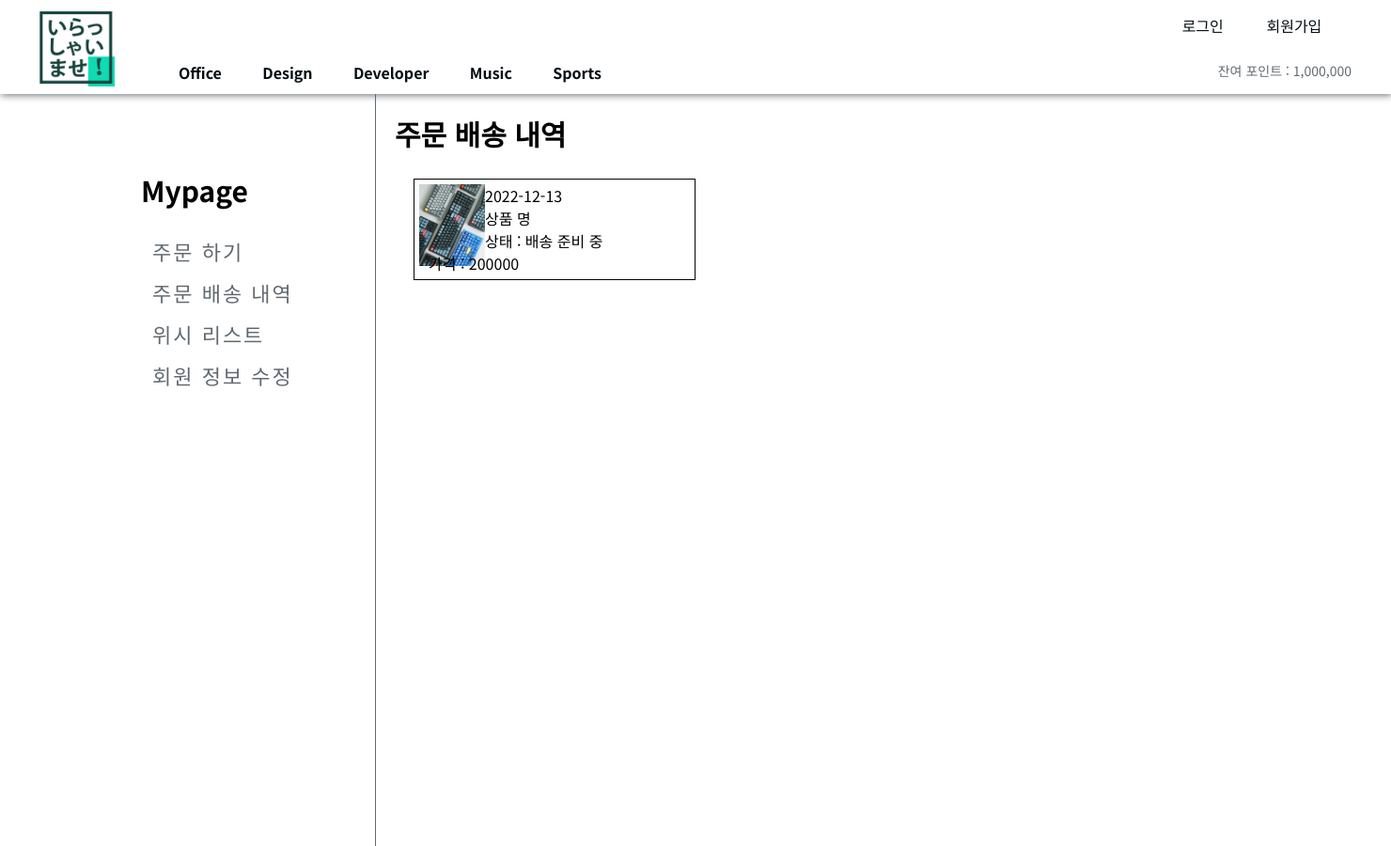
After one commit to haebeenjo/e-commerce, a Node server app: page /userorderlist in a window 1480 px wide. The commit adds this page. Shown: the whole page at 94% size. Run offline with Node 20, Linux system fonts and the light colour scheme; some libraries are stand-ins or nearby versions.

Commit message:
style : 주문내역 프론트

```diff
--- a/migrations/20230201112504-fk-setting.js
+++ b/migrations/20230201112504-fk-setting.js
@@ -73,7 +73,6 @@ module.exports = {
       onDelete: 'cascade',
       onUpdate: 'cascade',
     });
-
   },
 
   async down(queryInterface, Sequelize) {
@@ -82,5 +81,5 @@ module.exports = {
     await queryInterface.removeColumn('Orders', 'user_id');
     await queryInterface.removeColumn('Orders', 'item_id');
     await queryInterface.removeColumn('Items', 'category_id');
-  }
+  },
 };
--- a/public/css/mypage.css
+++ b/public/css/mypage.css
@@ -1,5 +1,5 @@
-@import url("_variables.css");
-@import url("reset.css");
+@import url('_variables.css');
+@import url('reset.css');
 
 .lnb_wrapper {
   position: relative;
--- /dev/null
+++ b/public/css/userOrderList.css
@@ -0,0 +1,38 @@
+@import url('_variables.css');
+@import url('reset.css');
+
+.user_order_h2 {
+  position: absolute;
+  top: 80px;
+  left: 150px;
+  font-size: 30px;
+  font-weight: 600;
+  margin: 40px;
+  padding-left: 230px;
+}
+
+.user_order_list_page {
+  margin: 40px;
+  padding-top: 50px;
+  padding-left: 400px;
+}
+
+.order_card {
+  border: 1px solid black;
+  max-width: 300px;
+}
+
+.order_card_inner {
+  padding: 5px 5px 5px 5px;
+}
+
+.order_image {
+  width: 70px;
+  height: 70px;
+  float: left;
+  object-fit: none;
+}
+
+.card-body {
+  margin-left: 10px;
+}
--- a/render/index.js
+++ b/render/index.js
@@ -1,12 +1,20 @@
-const express = require("express");
+const express = require('express');
 const router = express.Router();
 
-router.get("/", (req, res) => {
-  res.render("index.ejs", { pageName: "" });
+router.get('/', (req, res) => {
+  res.render('index.ejs', { pageName: '' });
 });
 
-router.get("/mypage", (req, res) => {
-  res.render("index.ejs", { pageName: "mypage" });
+router.get('/mypage', (req, res) => {
+  res.render('index.ejs', { pageName: 'mypage' });
+});
+
+router.get('/userorderlist', (req, res) => {
+  res.render('index.ejs', { pageName: 'userorderlist' });
+});
+
+router.get('/mypageuser', (req, res) => {
+  res.render('index.ejs', { pageName: 'mypageuser' });
 });
 
 module.exports = router;
--- a/routes/index.js
+++ b/routes/index.js
@@ -1,8 +1,8 @@
 const express = require('express');
 const router = express.Router();
 
-const userOrderRouter = require('./userOrderRouter');
-const userCartRouter = require('./userCartsRouter');
+const userOrderRouter = require('./userOrder.router');
+const userCartRouter = require('./userCarts.router');
 const memberRouter = require('./member.router');
 const adminOrderRouter = require('./adminOrder.router');
 const salesAmountRouter = require('./salesAmount.router');
--- a/views/index.ejs
+++ b/views/index.ejs
@@ -11,10 +11,11 @@
       href="https://fonts.googleapis.com/css2?family=Noto+Sans+KR:wght@100;300;400;500;700;900&display=swap"
       rel="stylesheet"
     />
-    <link rel="stylesheet" href="css/reset.css" />
-    <link rel="stylesheet" href="css/header.css" />
-    <link rel="stylesheet" href="css/adminOrder.css" />
-    <link rel="stylesheet" href="css/mypage.css" />
+    <link rel="stylesheet" href="/css/reset.css" />
+    <link rel="stylesheet" href="/css/header.css" />
+    <link rel="stylesheet" href="/css/adminOrder.css" />
+    <link rel="stylesheet" href="/css/mypage.css" />
+    <link rel="stylesheet" href="/css/userOrderList.css" />
   </head>
   <body>
     <main>
@@ -23,10 +24,14 @@
       <!-- mypage -->
       <% if (pageName === "mypage") { %><!---->
       <%- include("mypage/myPageLnb") %><!---->
+      <% } else if (pageName === "userorderlist") {%><!---->
+      <%- include("mypage/myPageUser") %><!---->
+      <%- include("user/userOrderList") %><!---->
       <% } %><!---->
 
+      <!---->
+
       <!-- admin -->
-      <%- include("admin/adminOrder") %>
     </main>
   </body>
 </html>
--- /dev/null
+++ b/views/mypage/myPageUser.ejs
@@ -0,0 +1,9 @@
+<div class="lnb_wrapper">
+  <h2 class="lnb_title">Mypage</h2>
+  <ul class="lnb">
+    <a href="userorderlist"><li class="user_order">주문 하기</li></a>
+    <a><li class="user_order_list">주문 배송 내역</li></a>
+    <a><li class="user_cart">위시 리스트</li></a>
+    <a><li class="user_update">회원 정보 수정</li></a>
+  </ul>
+</div>
--- /dev/null
+++ b/views/user/userOrderList.ejs
@@ -0,0 +1,18 @@
+<h2 class="user_order_h2">주문 배송 내역</h2>
+<div class="user_order_list_page">
+  <div class="order_card">
+    <div class="order_card_inner">
+      <div class="order_image">
+        <img src="/images/keyboard.jpeg" alt="..." />
+      </div>
+      <div class="col-md-8">
+        <div class="card-body">
+          <p class="card-text">2022-12-13</p>
+          <h5 class="card-title">상품 명</h5>
+          <p class="card-text">상태 : 배송 준비 중</p>
+          <p class="card-text">가격 : 200000</p>
+        </div>
+      </div>
+    </div>
+  </div>
+</div>
```
Also changed, not shown: migrations/20230201110227-create-items.js (+23 -8 lines), migrations/20230201110249-create-category.js (+8 -8 lines), public/images/keyboard.jpeg (added), routes/userCarts.router.js (renamed from routes/userCartsRouter.js), routes/userOrder.router.js (renamed from routes/userOrderRouter.js).
